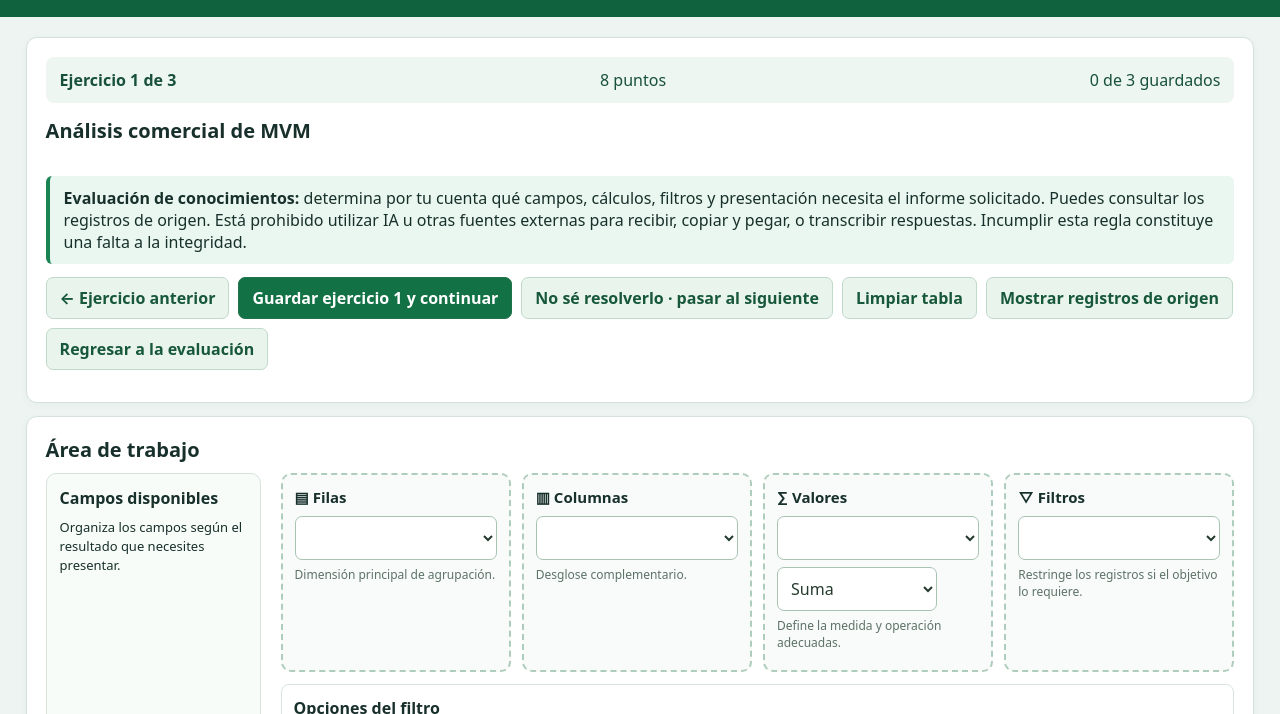
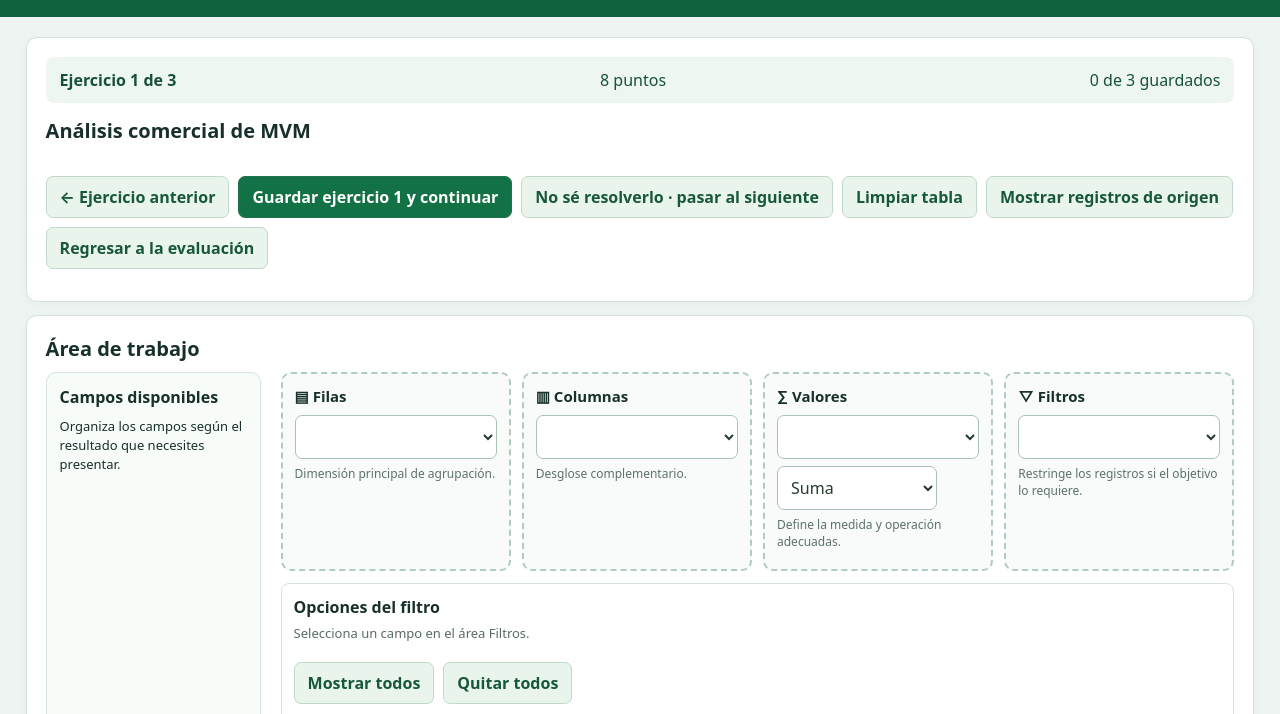
Before and after one commit to mramosbonilla/evaluacion-asesor-metricas, a plain HTML site: page v36/pivot.html in a window 1280 px wide. Shown: the part 86-800 px from the top of the page. Drawn offline with Linux system fonts and the light colour scheme.

Commit message:
Eliminar recordatorio repetitivo de integridad; conservar monitoreo e instrucciones

```diff
--- a/v36/pivot.html
+++ b/v36/pivot.html
@@ -79,7 +79,7 @@ table{border-collapse:collapse;width:100%;font-size:13px}
  <h2 id="pivotTaskTitle">Análisis comercial de MVM</h2>
  <p id="pivotTaskDescription"></p>
  <div id="pivotResponseFields" class="response-fields"></div>
- <div class="notice"><strong>Evaluación de conocimientos:</strong> determina por tu cuenta qué campos, cálculos, filtros y presentación necesita el informe solicitado. Puedes consultar los registros de origen. Está prohibido utilizar IA u otras fuentes externas para recibir, copiar y pegar, o transcribir respuestas. Incumplir esta regla constituye una falta a la integridad.</div>
+
  <div class="actions">
   <button id="prevPivot" type="button" class="alt" disabled>← Ejercicio anterior</button>
   <button id="saveAndNextPivot" type="button">Guardar ejercicio 1 y continuar</button>
```
